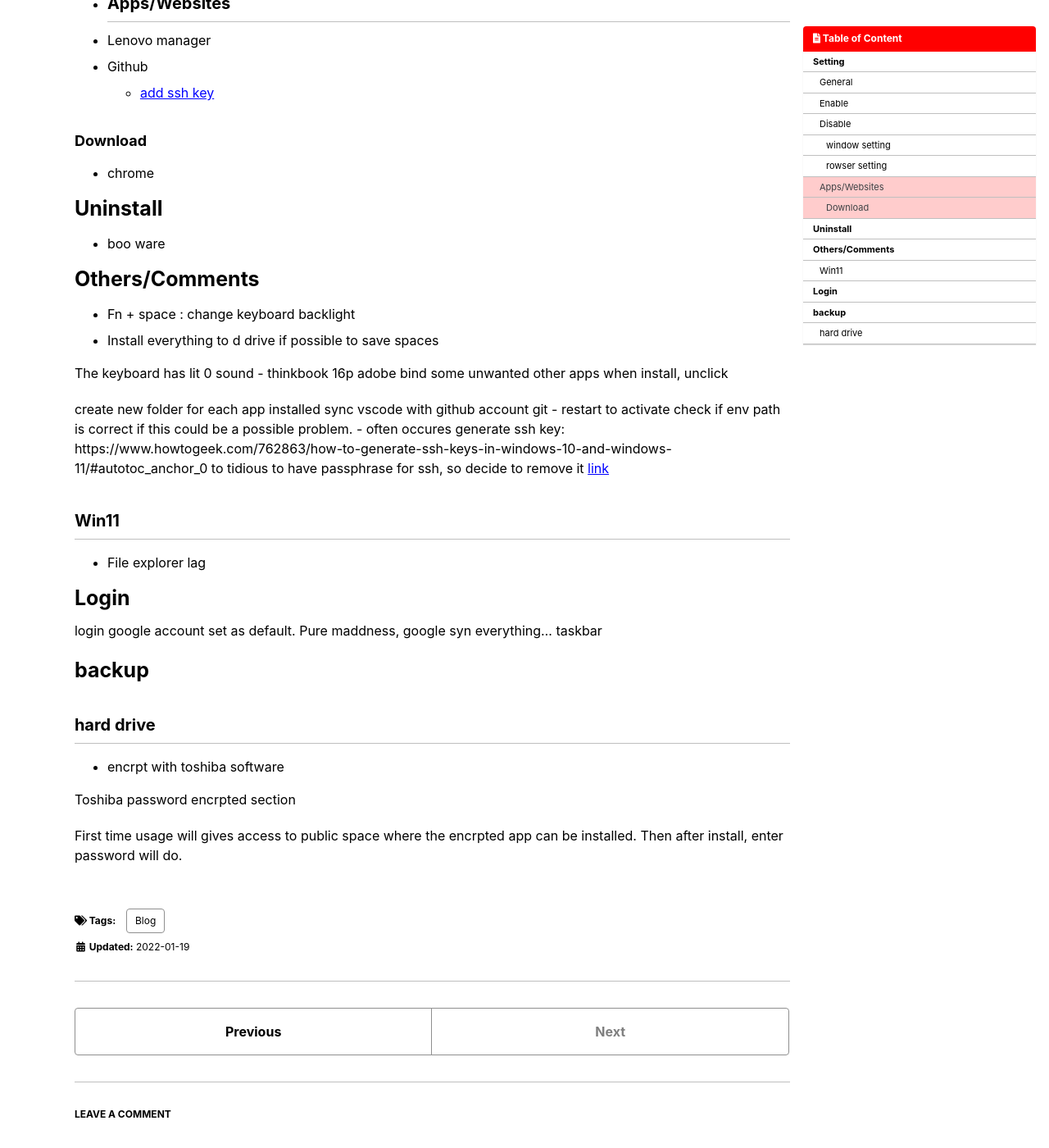
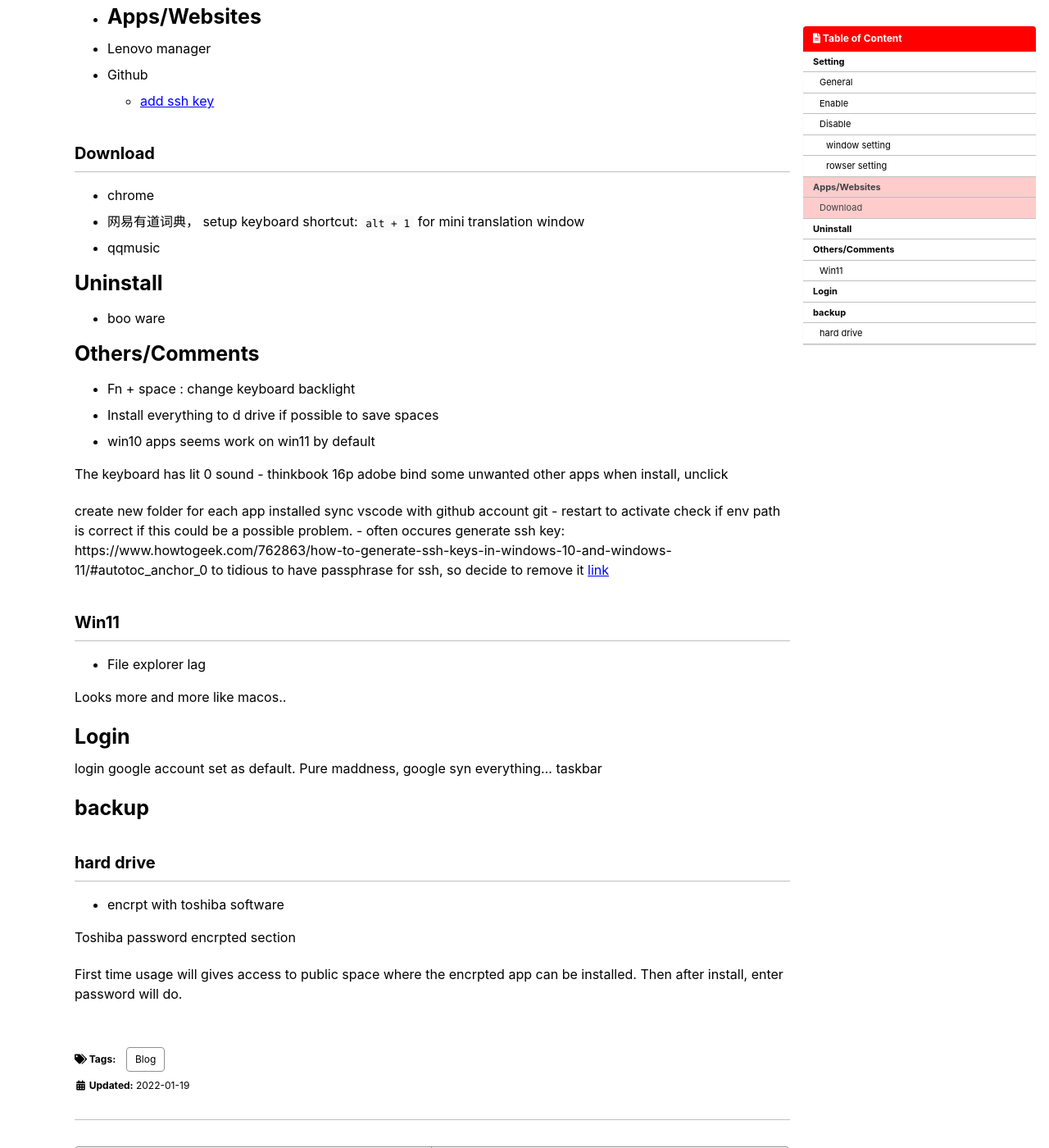
Before and after one commit to postsent/postsent.github.io, a Jekyll site: the page built from _posts/computing/cs/2022-01-19-my-setup.md, in a window 1280 px wide and 1400 px high, scrolled down 990 px. Shown: the whole window at 82% size. Built offline with Jekyll 4.4.1, drawn with Linux system fonts in a browser that asks for light colours; cached includes are drawn as plain includes; comment, search, counter and statistics services are not loaded; some of the changed text lies outside the part shown.

Commit message:
updates： setup

```diff
--- a/_posts/computing/cs/2022-01-19-my-setup.md
+++ b/_posts/computing/cs/2022-01-19-my-setup.md
@@ -8,6 +8,8 @@ excerpt: As ttile.
 ---
 
 \#env \#setup
+
+Below serves to make my next new setup faster.
 
 Win11.
 
@@ -37,16 +39,17 @@ Cusor color: Purple
 ### rowser setting
 - background apps
 -
-## Apps/Websites
+# Apps/Websites
 
 - Lenovo manager
 - Github
   - [add ssh key](https://docs.github.com/en/authentication/connecting-to-github-with-ssh/adding-a-new-ssh-key-to-your-github-account)
 
-### Download
+## Download
 
 - chrome
-
+- 网易有道词典， setup keyboard shortcut: ``alt + 1`` for mini translation window
+- qqmusic
 
 # Uninstall
 
@@ -56,6 +59,7 @@ Cusor color: Purple
 
 - Fn + space : change keyboard backlight
 - Install everything to d drive if possible to save spaces
+- win10 apps seems work on win11 by default
 
 The keyboard has lit 0 sound - thinkbook 16p
 adobe bind some unwanted other apps when install, unclick
@@ -70,6 +74,8 @@ to tidious to have passphrase for ssh, so decide to remove it [link](https://sta
 ## Win11
 
 - File explorer lag
+
+Looks more and more like macos..
 
 # Login
 
```
